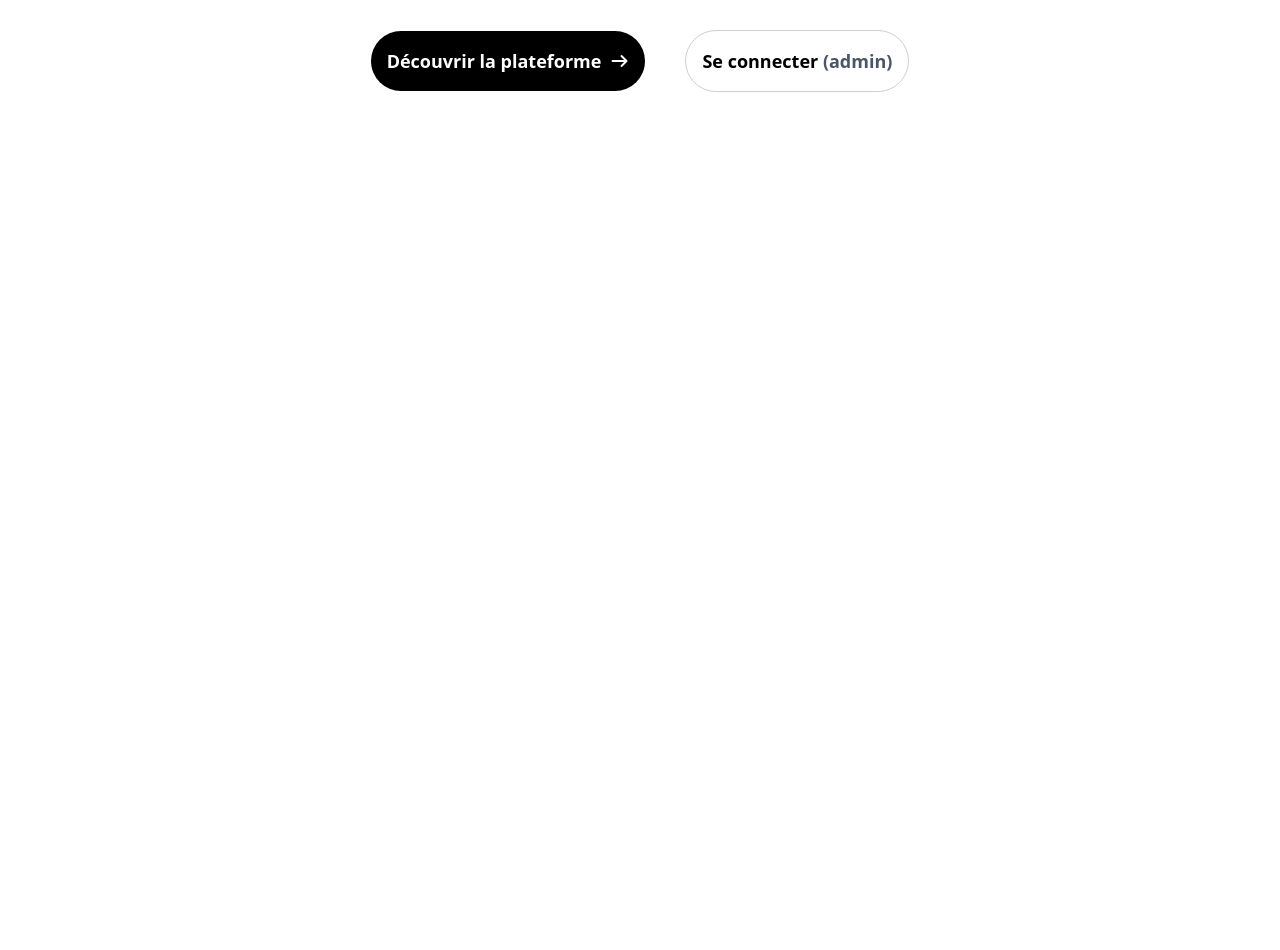
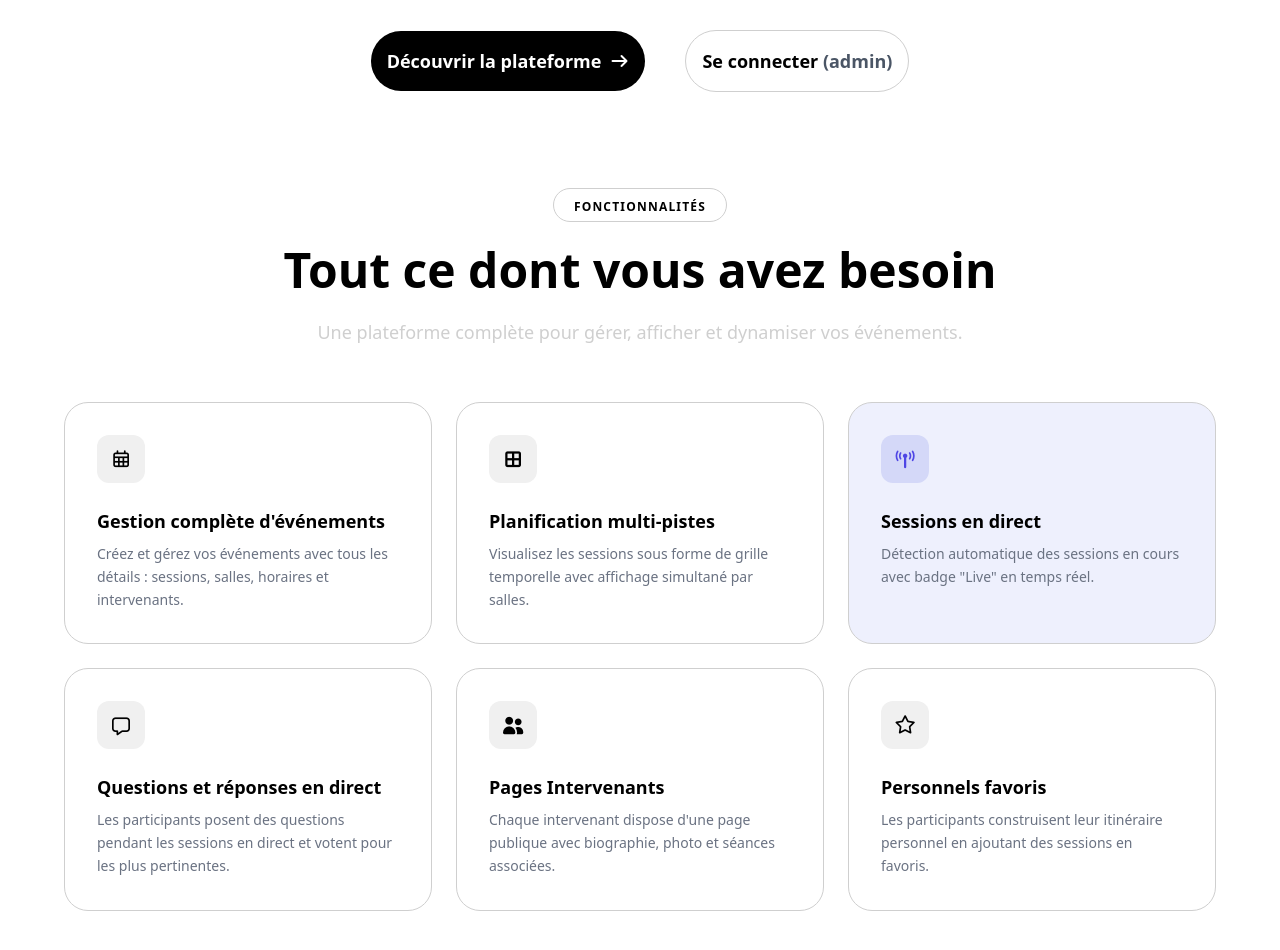
Before and after one commit to EventSync-app/Client, a Next.js app: page / in a window 1280 px wide. Shown: the part 440-1390 px from the top of the page. Before the commit the page ends 800 px from the top, so only its background shows below. Built offline with nearby package versions, Linux system fonts and the light colour scheme.

Commit message:
feat: add FeaturesSection component and update homepage UI

```diff
--- /dev/null
+++ b/pnpm-workspace.yaml
@@ -0,0 +1,3 @@
+allowBuilds:
+  sharp: false
+  unrs-resolver: false
--- a/src/app/layout.js
+++ b/src/app/layout.js
@@ -14,6 +14,7 @@ export default function RootLayout({ children }) {
     <html
       lang="en"
       className={`${poppins.variable} h-full antialiased`}
+      suppressHydrationWarning
     >
       <body className="min-h-full flex flex-col">
         <Header />
--- a/src/app/page.js
+++ b/src/app/page.js
@@ -1,10 +1,12 @@
 import HeroSection from "@/components/home/HeroSection";
+import FeaturesSection from "@/components/home/FeaturesSection";
 import "@/styles/home.css";
 
 export default function Home() {
   return (
     <>
       <HeroSection />
+      <FeaturesSection />
     </>
   );
 }
--- /dev/null
+++ b/src/components/home/FeaturesSection.js
@@ -0,0 +1,88 @@
+const features = [
+    {
+        icon: "fa-regular fa-calendar-days",
+        title: "Gestion complète d'événements",
+        description: "Créez et gérez vos événements avec tous les détails : sessions, salles, horaires et intervenants.",
+        highlighted: false,
+    },
+    {
+        icon: "fa-solid fa-border-all",
+        title: "Planification multi-pistes",
+        description: "Visualisez les sessions sous forme de grille temporelle avec affichage simultané par salles.",
+        highlighted: false,
+    },
+    {
+        icon: "fa-solid fa-tower-broadcast",
+        title: "Sessions en direct",
+        description: "Détection automatique des sessions en cours avec badge \"Live\" en temps réel.",
+        highlighted: true,
+    },
+    {
+        icon: "fa-regular fa-message",
+        title: "Questions et réponses en direct",
+        description: "Les participants posent des questions pendant les sessions en direct et votent pour les plus pertinentes.",
+        highlighted: false,
+    },
+    {
+        icon: "fa-solid fa-user-group",
+        title: "Pages Intervenants",
+        description: "Chaque intervenant dispose d'une page publique avec biographie, photo et séances associées.",
+        highlighted: false,
+    },
+    {
+        icon: "fa-regular fa-star",
+        title: "Personnels favoris",
+        description: "Les participants construisent leur itinéraire personnel en ajoutant des sessions en favoris.",
+        highlighted: false,
+    },
+];
+
+const cardBase = "flex flex-col gap-6 p-8 rounded-3xl border border-[var(--color-gray)] transition-transform duration-300 ease-in-out hover:-translate-y-2 hover:scale-[1.02] cursor-pointer";
+const cardNormal = cardBase + " bg-[var(--white-background)]";
+const cardHighlighted = cardBase + " bg-[#eef0fd]";
+
+const iconBase = "w-12 h-12 flex items-center justify-center rounded-xl text-lg";
+const iconNormal = iconBase + " bg-[#f0f0f0] text-[var(--black)]";
+const iconHighlighted = iconBase + " bg-[#d4d8f8] text-[var(--color-accent-dark)]";
+
+function FeaturesSection() {
+    return (
+        <section className="flex flex-col items-center py-16 px-6 gap-6">
+
+            <div className="border border-[var(--color-gray)] rounded-full px-5 py-1">
+                <span className="text-xs font-semibold tracking-widest text-[var(--black)] uppercase">
+                    Fonctionnalités
+                </span>
+            </div>
+
+            <h2 className="text-5xl font-bold text-[var(--black)] text-center">
+                Tout ce dont vous avez besoin
+            </h2>
+
+            <p className="text-[var(--color-gray)] text-center text-lg">
+                Une plateforme complète pour gérer, afficher et dynamiser vos événements.
+            </p>
+
+            <div className="grid grid-cols-1 md:grid-cols-2 lg:grid-cols-3 gap-6 mt-8 w-full max-w-6xl">
+                {features.map((feature, index) => (
+                    <div key={index} className={feature.highlighted ? cardHighlighted : cardNormal}>
+                        <div className={feature.highlighted ? iconHighlighted : iconNormal}>
+                            <i className={feature.icon}></i>
+                        </div>
+                        <div className="flex flex-col gap-2">
+                            <h3 className="text-lg font-bold text-[var(--black)]">
+                                {feature.title}
+                            </h3>
+                            <p className="text-sm text-gray-500 leading-relaxed">
+                                {feature.description}
+                            </p>
+                        </div>
+                    </div>
+                ))}
+            </div>
+
+        </section>
+    );
+}
+
+export default FeaturesSection;
```
Also changed, not shown: 1 other file (tests, documents, lock files or other folders).
